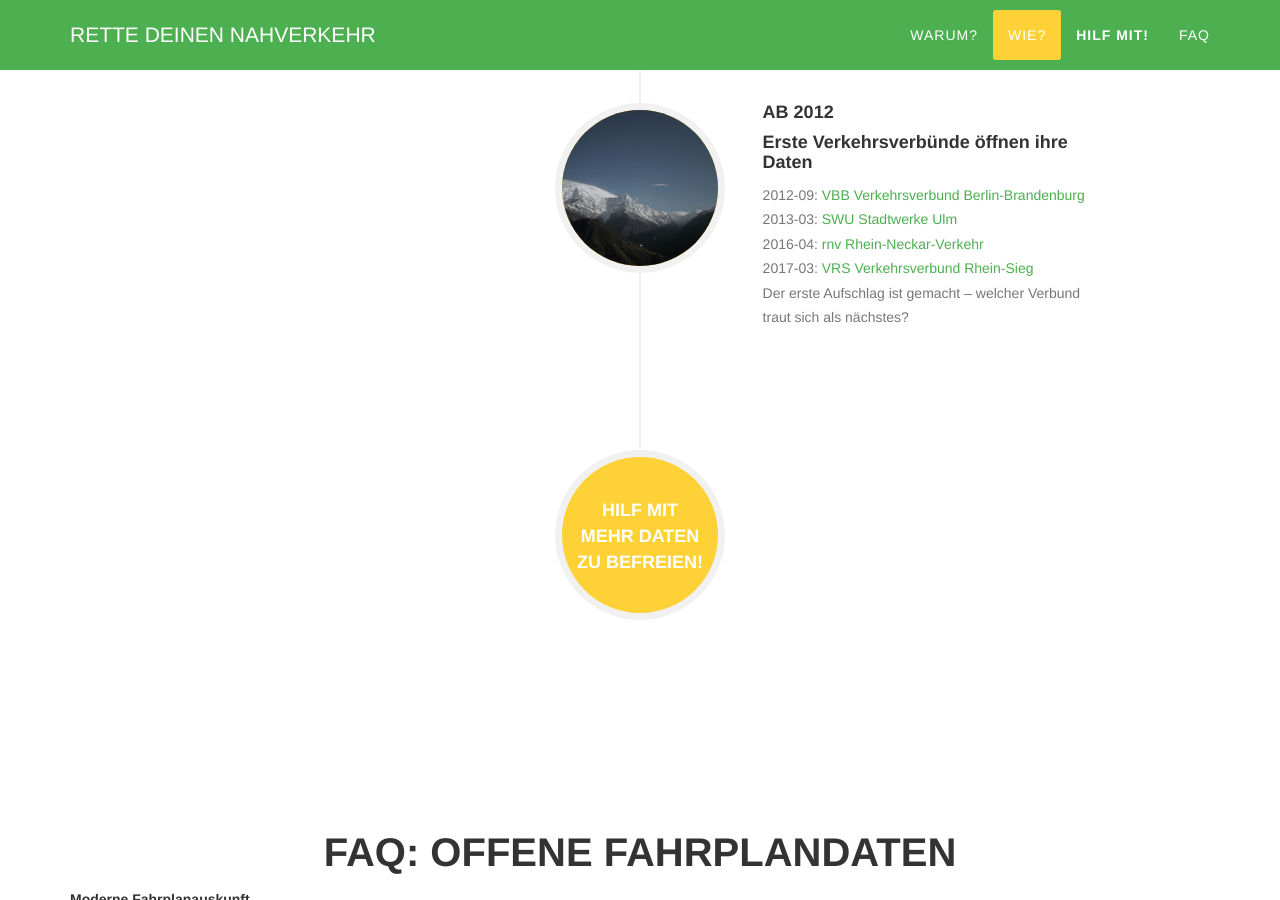
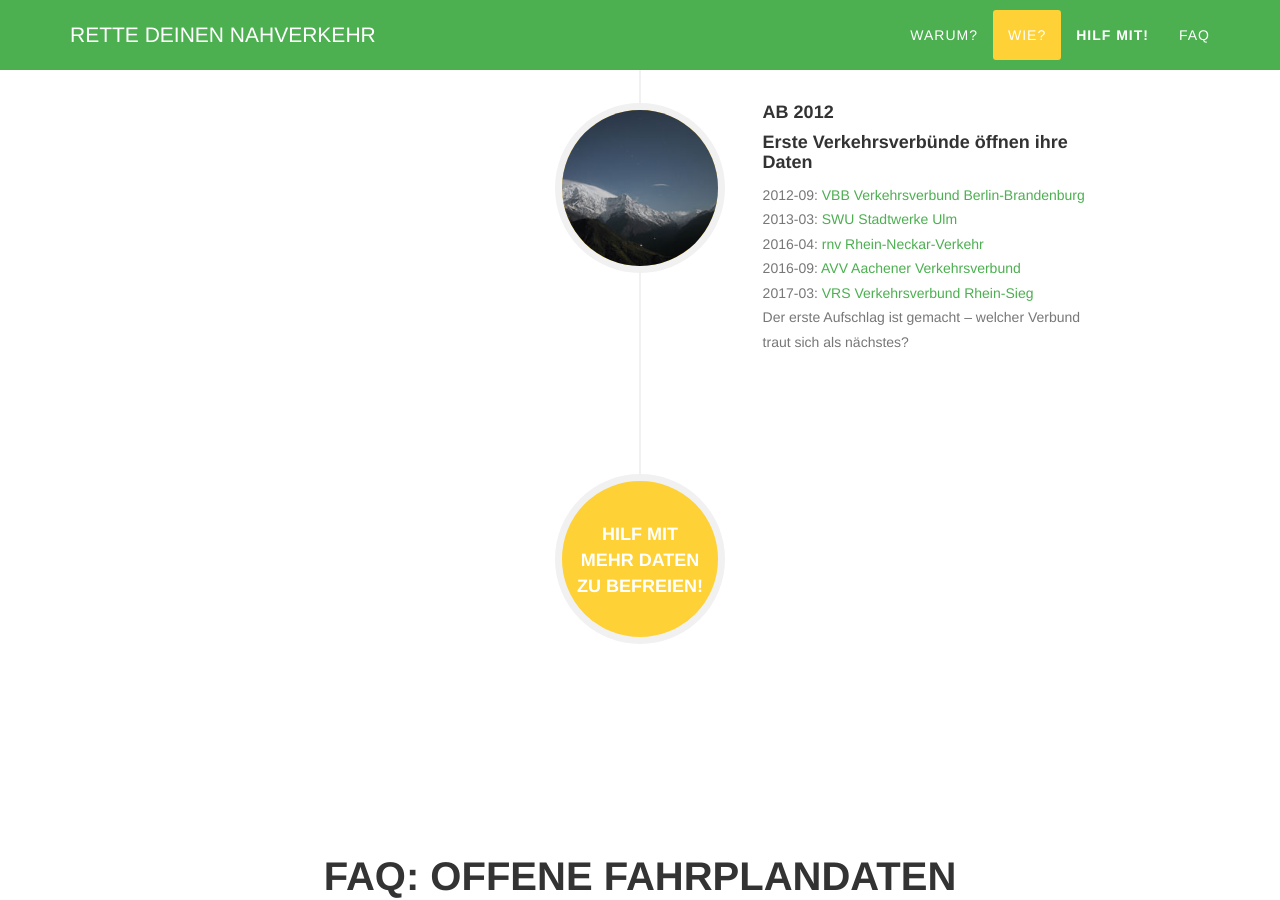
Before and after one commit to okfde/rettedeinennahverkehr, a Jekyll site: the page built from index.html, in a window 1280 px wide and 900 px high, scrolled down 3439 px. Built offline with Jekyll 4.4.1, drawn with Linux system fonts in a browser that asks for light colours; comment, search, counter and statistics services are not loaded.

Commit message:
added AVV

```diff
--- a/_includes/how.html
+++ b/_includes/how.html
@@ -69,6 +69,8 @@
                                         <br>
                                         2016-04: <a href="https://opendata.rnv-online.de/datensaetze/gtfs-general-transit-feed-specification/resource/rnv-gtfs">rnv Rhein-Neckar-Verkehr</a>
                                         <br>
+                                        2016-09: <a href="http://opendata.avv.de/lizenz_und_readme.txt">AVV Aachener Verkehrsverbund</a>
+                                        <br>
                                         2017-03: <a href="https://offenedaten-koeln.de/dataset/vrs-verkehrsdaten-gtfs">VRS Verkehrsverbund Rhein-Sieg</a>
                                         <br>
                                         Der erste Aufschlag ist gemacht – welcher Verbund traut sich als nächstes?
```
